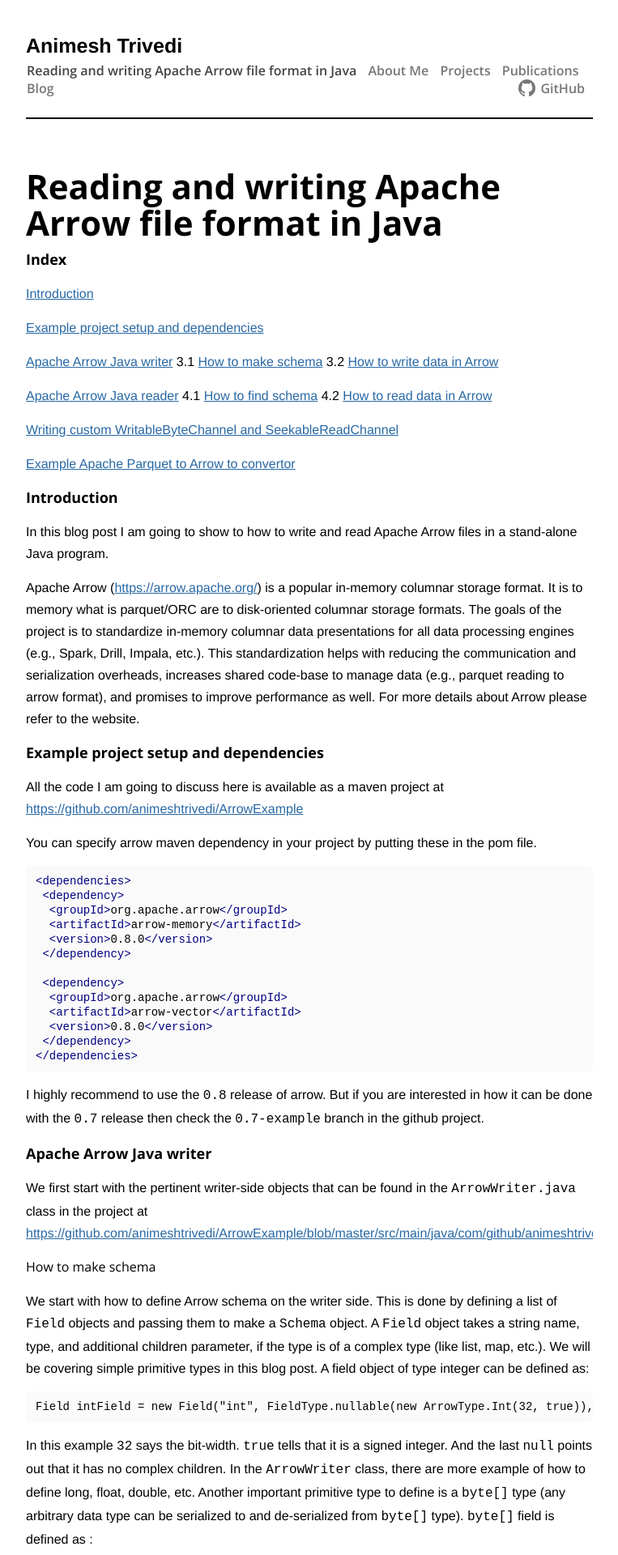
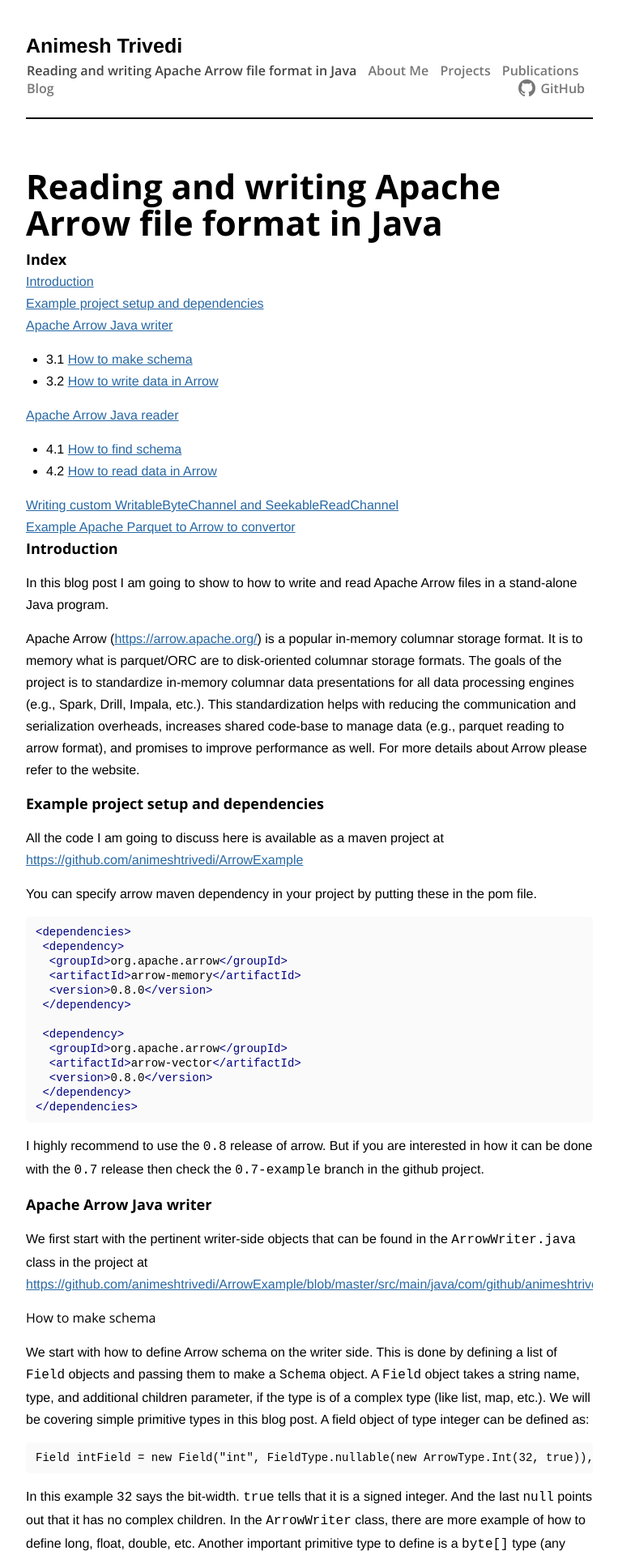
Before and after one commit to animeshtrivedi/animeshtrivedi.github.io, a Jekyll site: the page built from blog/2017-12-26-arrow.md, in a window 1280 px wide. Shown: the top 1920 px of the page at 81% size, without its empty margins (258-1021 px from the left). Built offline with Jekyll 4.4.1, drawn with Linux system fonts in a browser that asks for light colours; our own code applies the rules of GitHub Pages for plain Markdown files.

```diff
--- a/blog/2017-12-26-arrow.md
+++ b/blog/2017-12-26-arrow.md
@@ -1,19 +1,14 @@
 # Reading and writing Apache Arrow file format in Java
 ## Index
 1. [Introduction](#introduction)
-
 2. [Example project setup and dependencies](#example-project-setup-and-dependencies)
-
 3. [Apache Arrow Java writer](#apache-Arrow-java-writer)
-3.1 [How to make schema](#how-to-make-schema)
-3.2 [How to write data in Arrow](#how-to-write-data-in-arrow)
-
+    - 3.1 [How to make schema](#how-to-make-schema)
+    - 3.2 [How to write data in Arrow](#how-to-write-data-in-arrow)
 4. [Apache Arrow Java reader](#apache-arrow-java-reader)
-4.1 [How to find schema](#how-to-find-schema)
-4.2 [How to read data in Arrow](#how-to-read-data-in-arrow)
-
+    - 4.1 [How to find schema](#how-to-find-schema)
+    - 4.2 [How to read data in Arrow](#how-to-read-data-in-arrow)
 5. [Writing custom WritableByteChannel and SeekableReadChannel](#writing-custom-writablebytechannel-and-seekablereadchannel)
-
 6. [Example Apache Parquet to Arrow to convertor](#example-apache-parquet-to-arrow-to-convertor)
 
 ## Introduction
```
